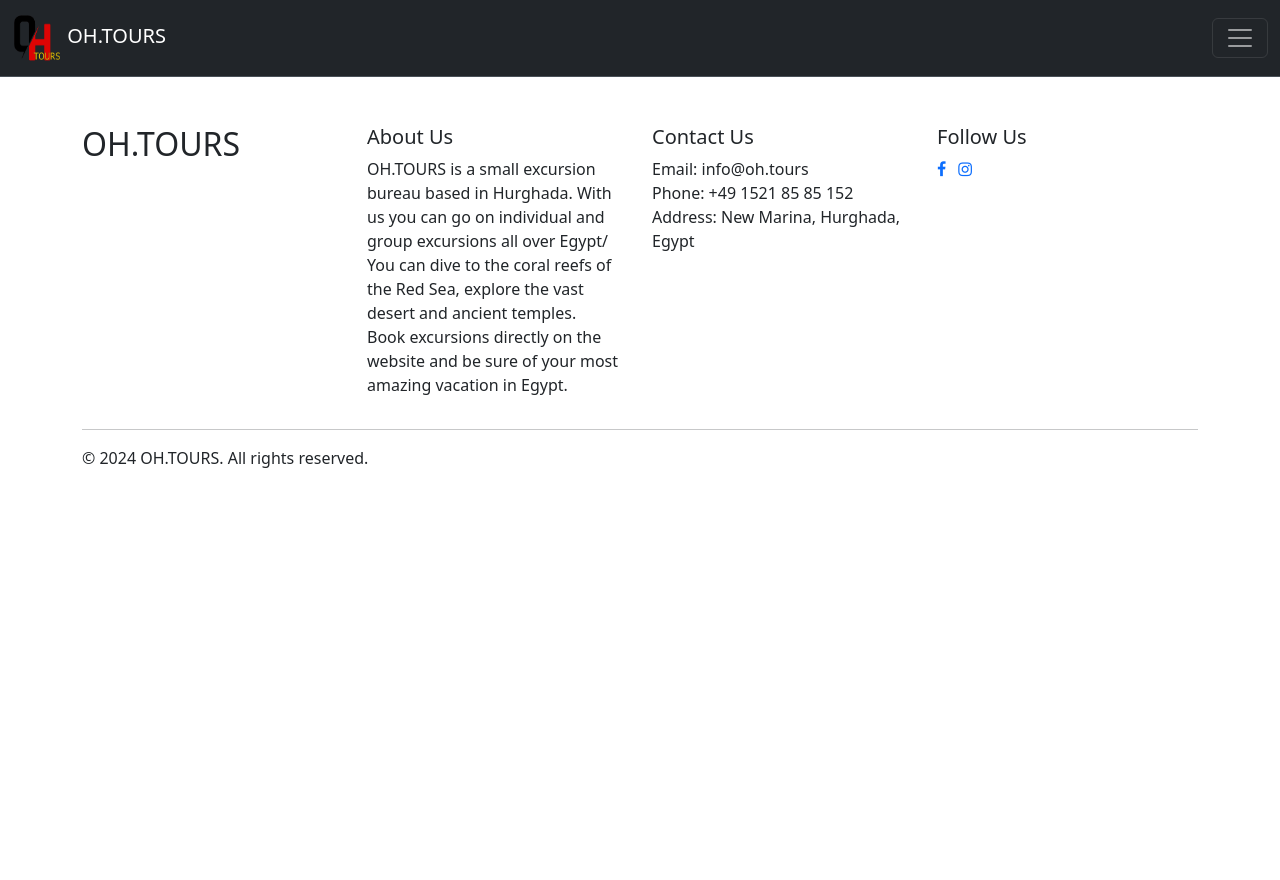
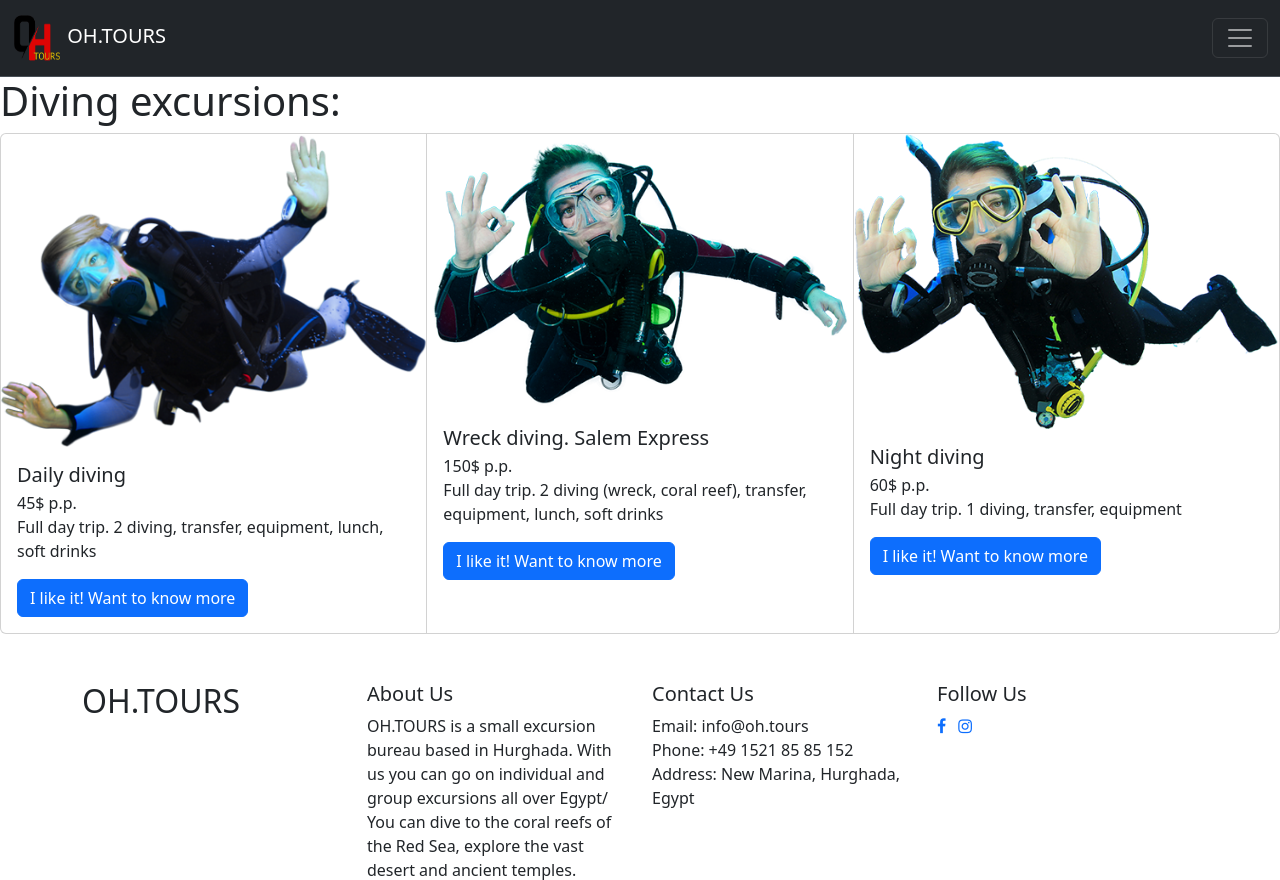
Before and after one commit to eprokhorova1976/homework_flask, a Flask app: page /excursions/ in a window 1280 px wide. Shown: the top 880 px of the page. Before the commit the page ends 468 px from the top, so only its background shows below. Run offline with Flask 3, Linux system fonts and the light colour scheme.

Commit message:
Add files via upload

```diff
--- a/templates/excursions.html
+++ b/templates/excursions.html
@@ -1,43 +1,25 @@
 {% extends 'base.html' %}
 {% block title %} <title>{{super}}-Excursions</title> {% endblock title %}
 
-{% for item in exc %}
-<div class="container text-center">
-  <div class="row align-items-start">
-    <div class="col">
-      <div class="card" style="width: 18rem;">
-  <img src="/static/images/2.png" class="card-img-top" alt="...">
+{% block content %}
+
+<h1>Diving excursions:</h1>
+<div class="card-group">
+  {% for item in excursions %}
+<div class="card" style="width: 18rem;">
+  <img src="{{ item.img }}" class="card-img-top" alt="...">
   <div class="card-body">
-    <h5 class="card-title">{{ item.title }}</h5>
-    <p class="card-subtitle">{{ item.price }}</p>
-    <p class="card-text">{{ item.description }}</p>
-    <a href="/daily/" class="btn btn-primary">See more. I like it!</a>
+    <h5 class="card-title"> {{ item.title }} </h5>
+    <p class="card-subtitle"> {{ item.price }} </p>
+    <p class="card-text"> {{ item.description }} </p>
+    <a href="{{ item.address }}" class="btn btn-primary">I like it! Want to know more</a>
   </div>
 </div>
-    </div>
-    <div class="col">
-      <div class="card" style="width: 18rem;">
-  <img src="/static/images/3.png" class="card-img-top" alt="...">
-  <div class="card-body">
-        <h5 class="card-title">{{ item.title }}</h5>
-    <p class="card-subtitle">{{ item.price }}</p>
-    <p class="card-text">{{ item.description }}</p>
-    <a href="#" class="btn btn-primary">See more. I like it!</a>
-  </div>
-</div>
-    </div>
-    <div class="col">
-      <div class="card" style="width: 18rem;">
-  <img src="/static/images/42.png" class="card-img-top" alt="...">
-  <div class="card-body">
-        <h5 class="card-title">{{ item.title }}</h5>
-    <p class="card-subtitle">{{ item.price }}</p>
-    <p class="card-text">{{ item.description }}</p>
-    <a href="#" class="btn btn-primary">See more. I like it!</a>
-  </div>
-</div>
-    </div>
-  </div>
+  {% endfor %}
 </div>
 
-{% endfor %}
+
+
+
+
+{% endblock %}
```
